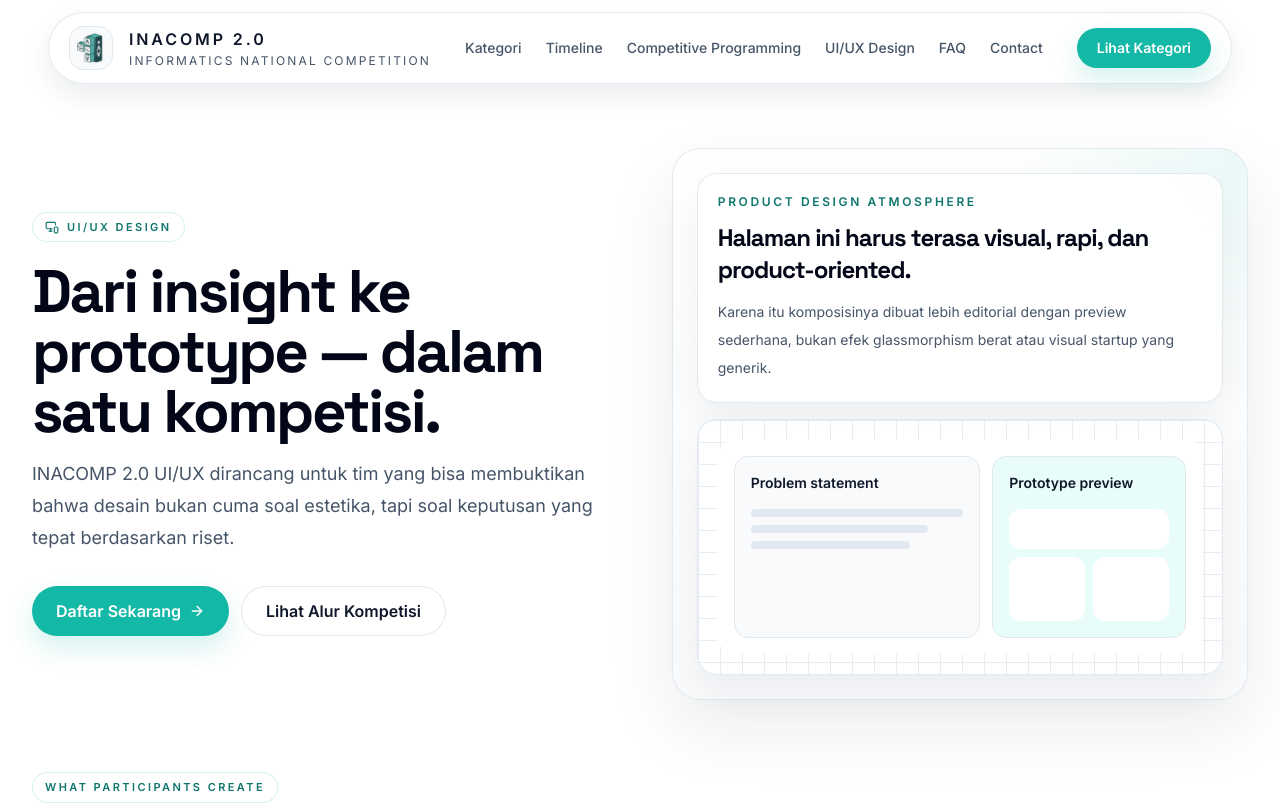
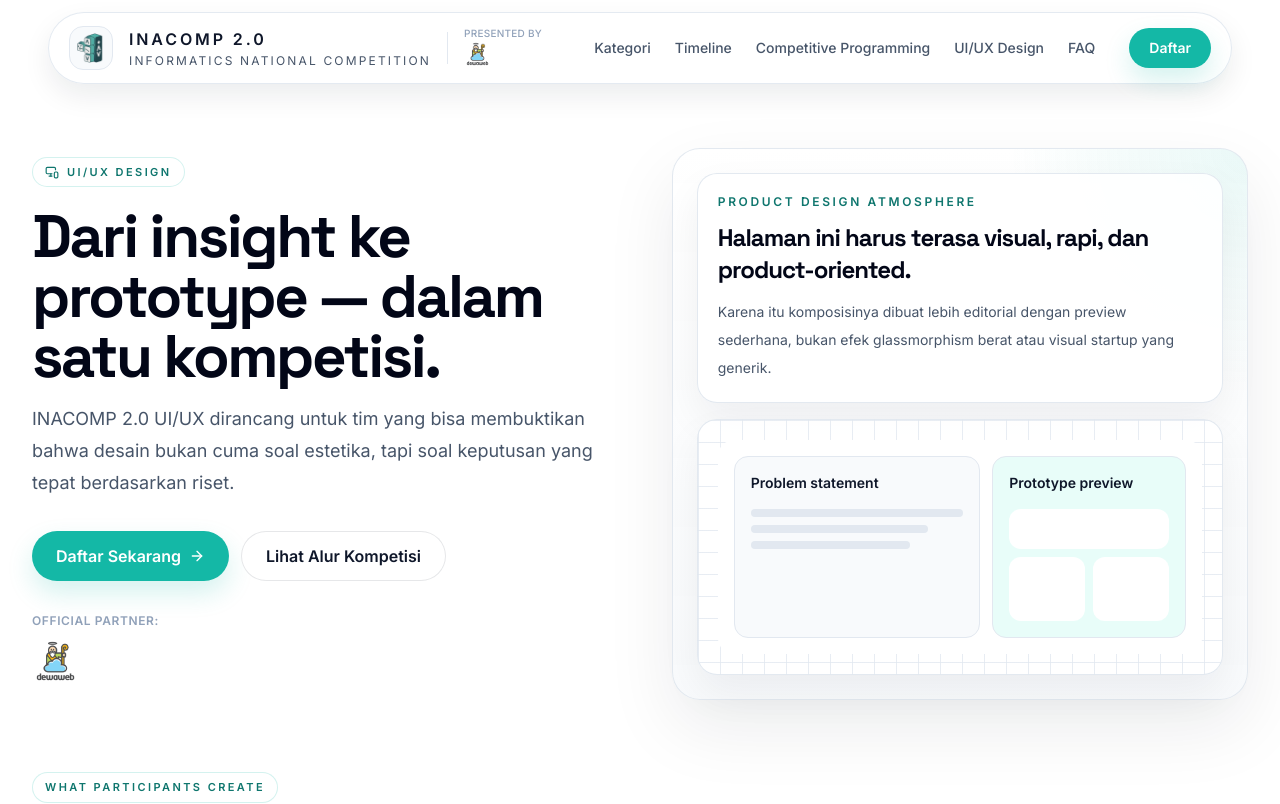
Before and after one commit to inacomp/inacomp-landing-page, a Next.js app: page /ui-ux-design in a window 1280 px wide. Shown: the top 804 px of the page. Built offline with nearby package versions, Linux system fonts and the light colour scheme; no server answers.

Commit message:
upd: adding DewaWeb Logo chore(deps): bump next from 16.2.3 to ^16.2.10

```diff
--- a/package.json
+++ b/package.json
@@ -12,7 +12,7 @@
     "@next/third-parties": "^16.2.3",
     "framer-motion": "^12.38.0",
     "lucide-react": "^1.8.0",
-    "next": "16.2.3",
+    "next": "^16.2.10",
     "react": "19.2.4",
     "react-dom": "19.2.4"
   },
@@ -26,5 +26,8 @@
     "eslint-config-next": "16.2.3",
     "tailwindcss": "^4",
     "typescript": "^5"
+  },
+  "overrides": {
+    "postcss": "^8.5.10"
   }
 }
--- a/src/app/competitive-programming/page.tsx
+++ b/src/app/competitive-programming/page.tsx
@@ -1,4 +1,5 @@
 import Link from "next/link";
+import Image from "next/image";
 import {
 	ArrowRight,
 	BrainCircuit,
@@ -125,6 +126,9 @@ export const metadata = buildPageMetadata({
 	},
 });
 
+const SPONSOR_LOGO = "/assets/dewa-web-logo.png";
+const SPONSOR_URL = "https://www.dewaweb.com";
+
 export default function CompetitiveProgrammingPage() {
 	return (
 		<>
@@ -168,6 +172,29 @@ export default function CompetitiveProgrammingPage() {
 									<Link href="#cp-timeline" className="secondary-button">
 										Lihat Timeline
 									</Link>
+								</div>
+
+								{/* Official Partner */}
+								<div className="mt-8 space-y-2">
+									<p className="text-xs font-semibold uppercase tracking-wider text-slate-400">
+										Official Partner:
+									</p>
+									<a
+										href={SPONSOR_URL}
+										target="_blank"
+										rel="noopener noreferrer"
+										className="inline-block transition-transform duration-300 hover:scale-105"
+									>
+										<div className="relative h-10 w-32 sm:h-12 sm:w-36">
+											<Image
+												src={SPONSOR_LOGO}
+												alt="Dewaweb Logo"
+												fill
+												sizes="(max-width: 640px) 128px, 144px"
+												className="object-contain object-left"
+											/>
+										</div>
+									</a>
 								</div>
 							</Reveal>
 
--- a/src/app/page.tsx
+++ b/src/app/page.tsx
@@ -181,6 +181,9 @@ const homeStructuredData = {
   ],
 };
 
+const SPONSOR_LOGO = "/assets/dewa-web-logo.png";
+const SPONSOR_URL = "https://www.dewaweb.com";
+
 export default function Home() {
   return (
     <>
@@ -231,6 +234,29 @@ export default function Home() {
                   <Link href="#timeline" className="secondary-button">
                     Lihat Timeline
                   </Link>
+                </div>
+
+                {/* Official Partner */}
+                <div className="mt-8 space-y-2">
+                  <p className="text-xs font-semibold uppercase tracking-wider text-slate-400">
+                    Official Partner:
+                  </p>
+                  <a
+                    href={SPONSOR_URL}
+                    target="_blank"
+                    rel="noopener noreferrer"
+                    className="inline-block transition-transform duration-300 hover:scale-105"
+                  >
+                    <div className="relative h-10 w-32 sm:h-12 sm:w-36">
+                      <Image
+                        src={SPONSOR_LOGO}
+                        alt="Dewaweb Logo"
+                        fill
+                        sizes="(max-width: 640px) 128px, 144px"
+                        className="object-contain object-left"
+                      />
+                    </div>
+                  </a>
                 </div>
               </Reveal>
 
--- a/src/app/ui-ux-design/page.tsx
+++ b/src/app/ui-ux-design/page.tsx
@@ -1,4 +1,5 @@
 import Link from "next/link";
+import Image from "next/image";
 import {
 	ArrowRight,
 	CalendarRange,
@@ -154,6 +155,9 @@ export const metadata = buildPageMetadata({
 	},
 });
 
+const SPONSOR_LOGO = "/assets/dewa-web-logo.png";
+const SPONSOR_URL = "https://www.dewaweb.com";
+
 export default function UiUxDesignPage() {
 	return (
 		<>
@@ -196,6 +200,29 @@ export default function UiUxDesignPage() {
 									<Link href="#uiux-flow" className="secondary-button">
 										Lihat Alur Kompetisi
 									</Link>
+								</div>
+
+								{/* Official Partner */}
+								<div className="mt-8 space-y-2">
+									<p className="text-xs font-semibold uppercase tracking-wider text-slate-400">
+										Official Partner:
+									</p>
+									<a
+										href={SPONSOR_URL}
+										target="_blank"
+										rel="noopener noreferrer"
+										className="inline-block transition-transform duration-300 hover:scale-105"
+									>
+										<div className="relative h-10 w-32 sm:h-12 sm:w-36">
+											<Image
+												src={SPONSOR_LOGO}
+												alt="Dewaweb Logo"
+												fill
+												sizes="(max-width: 640px) 128px, 144px"
+												className="object-contain object-left"
+											/>
+										</div>
+									</a>
 								</div>
 							</Reveal>
 
--- a/src/components/layout/footer.tsx
+++ b/src/components/layout/footer.tsx
@@ -1,4 +1,5 @@
 import Link from "next/link";
+import Image from "next/image";
 import { Container } from "@/components/ui/container";
 
 const footerLinks = [
@@ -8,9 +9,40 @@ const footerLinks = [
   { href: "/#contact", label: "Contact" },
 ];
 
+const SPONSOR_LOGO = "/assets/dewa-web-logo.png";
+const SPONSOR_URL = "https://www.dewaweb.com";
+
 export function Footer() {
   return (
-    <footer className="border-t border-slate-200 bg-white">
+    <>
+      {/* Sponsor Dedicated Section */}
+      <section className="border-t border-slate-100 bg-slate-50/50 py-16">
+        <Container className="flex flex-col items-center justify-center text-center">
+          <p className="text-xs font-semibold uppercase tracking-[0.25em] text-slate-400">
+            Organized & Supported By
+          </p>
+          <div className="mt-8 flex items-center justify-center px-4">
+            <a
+              href={SPONSOR_URL}
+              target="_blank"
+              rel="noopener noreferrer"
+              className="group block transition-all duration-300 hover:scale-[1.03]"
+            >
+              <div className="relative h-28 w-80 sm:h-36 sm:w-112">
+                <Image
+                  src={SPONSOR_LOGO}
+                  alt="Dewaweb Logo"
+                  fill
+                  sizes="(max-width: 640px) 320px, 448px"
+                  className="object-contain opacity-90 transition-opacity duration-300 group-hover:opacity-100"
+                />
+              </div>
+            </a>
+          </div>
+        </Container>
+      </section>
+
+      <footer className="border-t border-slate-200 bg-white">
       <Container className="py-10">
         <div className="flex flex-col gap-7 md:flex-row md:items-end md:justify-between">
           <div className="space-y-3">
@@ -36,5 +68,6 @@ export function Footer() {
         </div>
       </Container>
     </footer>
+    </>
   );
 }
--- a/src/components/layout/mobile-nav-menu.tsx
+++ b/src/components/layout/mobile-nav-menu.tsx
@@ -123,13 +123,15 @@ export function MobileNavMenu({ navLinks }: MobileNavMenuProps) {
 									</motion.div>
 								))}
 								<motion.div variants={itemVariants} className="pt-3">
-									<Link
-										href="/#tracks"
+									<a
+										href="https://forms.gle/WJBUZnyZUKkasZ9Z7"
+										target="_blank"
+										rel="noopener noreferrer"
 										onClick={() => setIsOpen(false)}
 										className="primary-button w-full justify-center py-4 text-base shadow-lg"
 									>
-										Lihat Kategori
-									</Link>
+										Daftar
+									</a>
 								</motion.div>
 							</div>
 						</motion.div>
--- a/src/components/layout/navbar.tsx
+++ b/src/components/layout/navbar.tsx
@@ -9,15 +9,18 @@ const navLinks = [
 	{ href: "/competitive-programming", label: "Competitive Programming" },
 	{ href: "/ui-ux-design", label: "UI/UX Design" },
 	{ href: "/#faq", label: "FAQ" },
-	{ href: "/#contact", label: "Contact" },
 ];
+
+const SPONSOR_LOGO = "/assets/dewa-web-logo.png";
+const SPONSOR_URL = "https://www.dewaweb.com";
 
 export function Navbar() {
 	return (
 		<header className="sticky top-0 z-50 px-3 pt-3 sm:px-4">
 			<Container className="relative">
 				<div className="flex min-h-18 items-center justify-between gap-4 rounded-full border border-slate-200/90 bg-white/88 px-4 py-3 shadow-[0_12px_28px_rgba(15,23,42,0.08)] backdrop-blur-md sm:px-5">
-					<Link href="/" className="group flex items-center gap-4">
+					<div className="flex items-center gap-3 sm:gap-4">
+						<Link href="/" className="group flex items-center gap-3 sm:gap-4">
 							<div className="relative flex h-11 w-11 items-center justify-center overflow-hidden rounded-[14px] border border-slate-200 bg-slate-50 transition-transform group-hover:scale-[1.03]">
 								<Image
 									src="/favicon/android-chrome-512x512.png"
@@ -36,6 +39,32 @@ export function Navbar() {
 							</div>
 						</Link>
 
+						{/* Vertical Divider */}
+						<div className="hidden min-[400px]:block h-8 w-px bg-slate-200" />
+
+						{/* Sponsor Logo */}
+						<a
+							href={SPONSOR_URL}
+							target="_blank"
+							rel="noopener noreferrer"
+							className="hidden min-[400px]:flex flex-col items-start gap-0.5 transition-opacity hover:opacity-80"
+						>
+							<span className="text-[10px] text-slate-400 font-medium tracking-wide uppercase leading-none">
+								Presented by
+							</span>
+							<div className="relative h-6 w-20 sm:h-7 sm:w-24">
+								<Image
+									src={SPONSOR_LOGO}
+									alt="Dewaweb"
+									fill
+									sizes="(max-width: 640px) 80px, 96px"
+									className="object-contain object-left"
+									priority
+								/>
+							</div>
+						</a>
+					</div>
+
 					<nav className="hidden items-center gap-6 lg:flex">
 						{navLinks.map((link) => (
 							<Link
@@ -49,12 +78,14 @@ export function Navbar() {
 					</nav>
 
 					<div className="hidden lg:block">
-						<Link
-							href="/#tracks"
+						<a
+							href="https://forms.gle/WJBUZnyZUKkasZ9Z7"
+							target="_blank"
+							rel="noopener noreferrer"
 							className="primary-button px-5 py-2.5 text-sm"
 						>
-							Lihat Kategori
-						</Link>
+							Daftar
+						</a>
 					</div>
 
 					<MobileNavMenu navLinks={navLinks} />
```
Also changed, not shown: public/assets/dewa-web-logo.png (added), 1 other file (tests, documents, lock files or other folders). Lines whose indentation alone changed are shown as unchanged.
